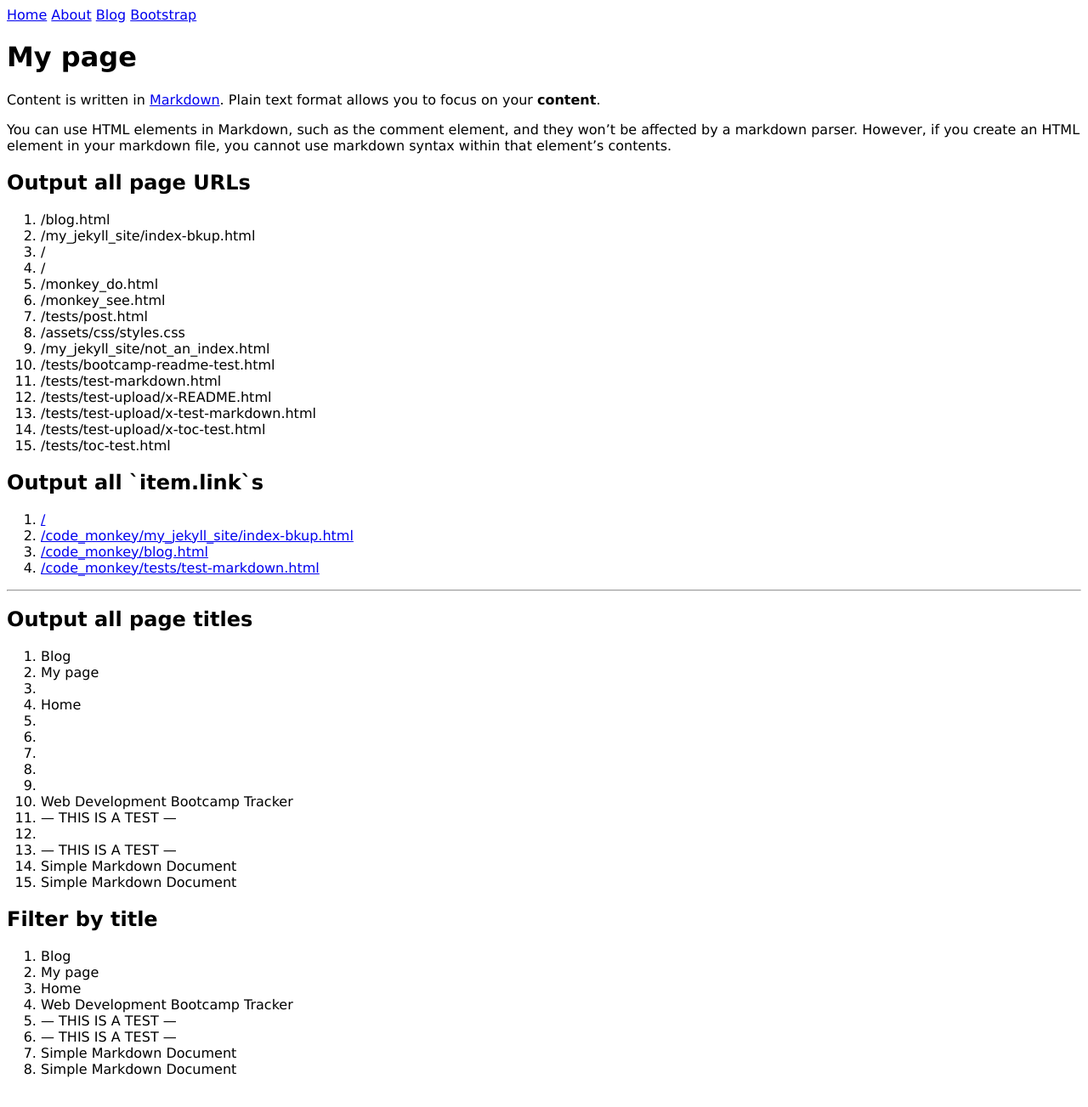
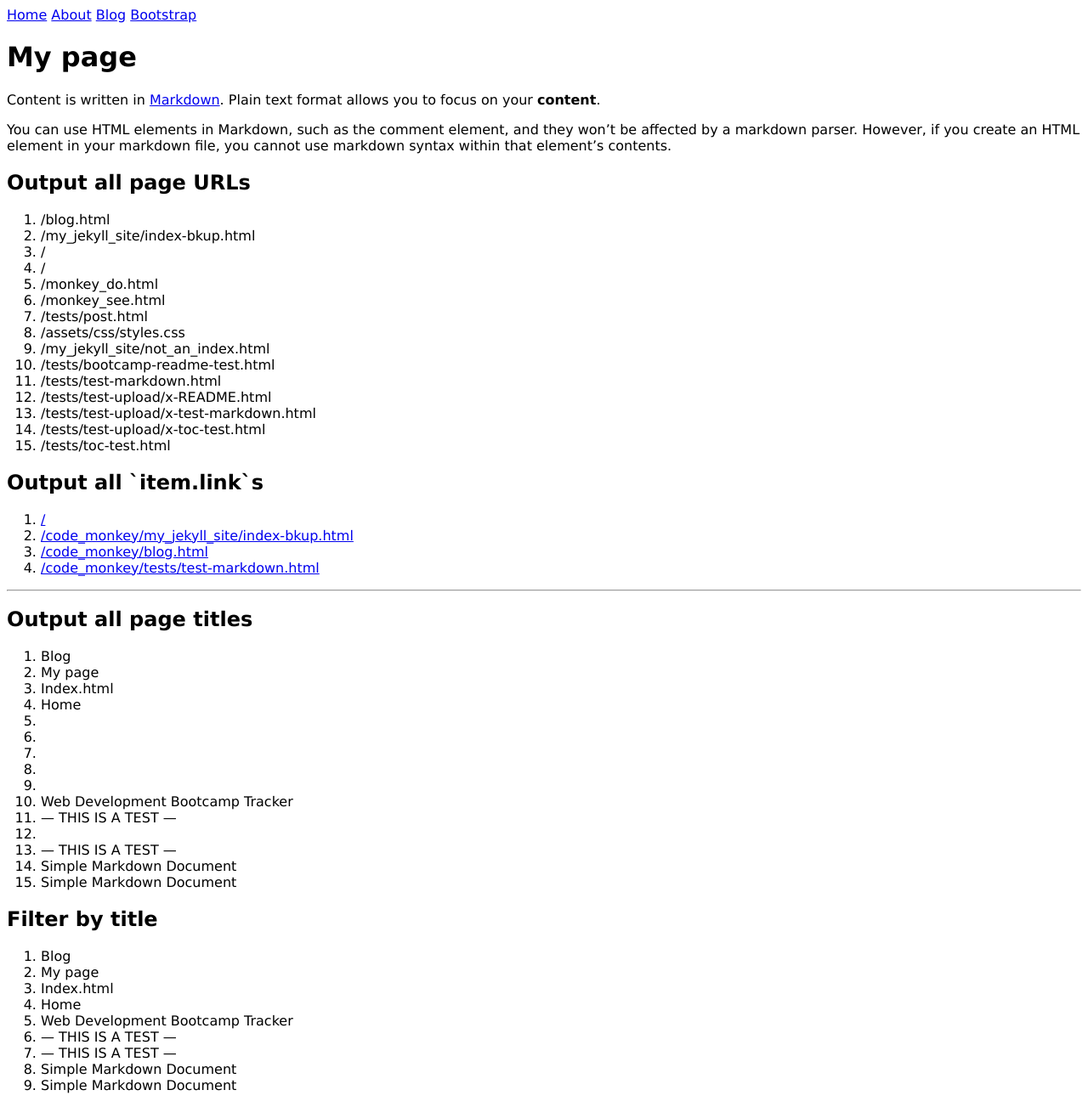
Before and after one commit to studentiyot/code_monkey, a Jekyll site: the page built from my_jekyll_site/index-bkup.md, in a window 1280 px wide. Shown: the whole page at 85% size. Built offline with Jekyll 4.4.1, drawn with Linux system fonts in a browser that asks for light colours.

Commit message:
Update index.html

```diff
--- a/index.html
+++ b/index.html
@@ -1,5 +1,6 @@
 ---
 # front matter tells Jekyll to process Liquid
+title: Index.html
 my_number: 5
 ---
 
```
